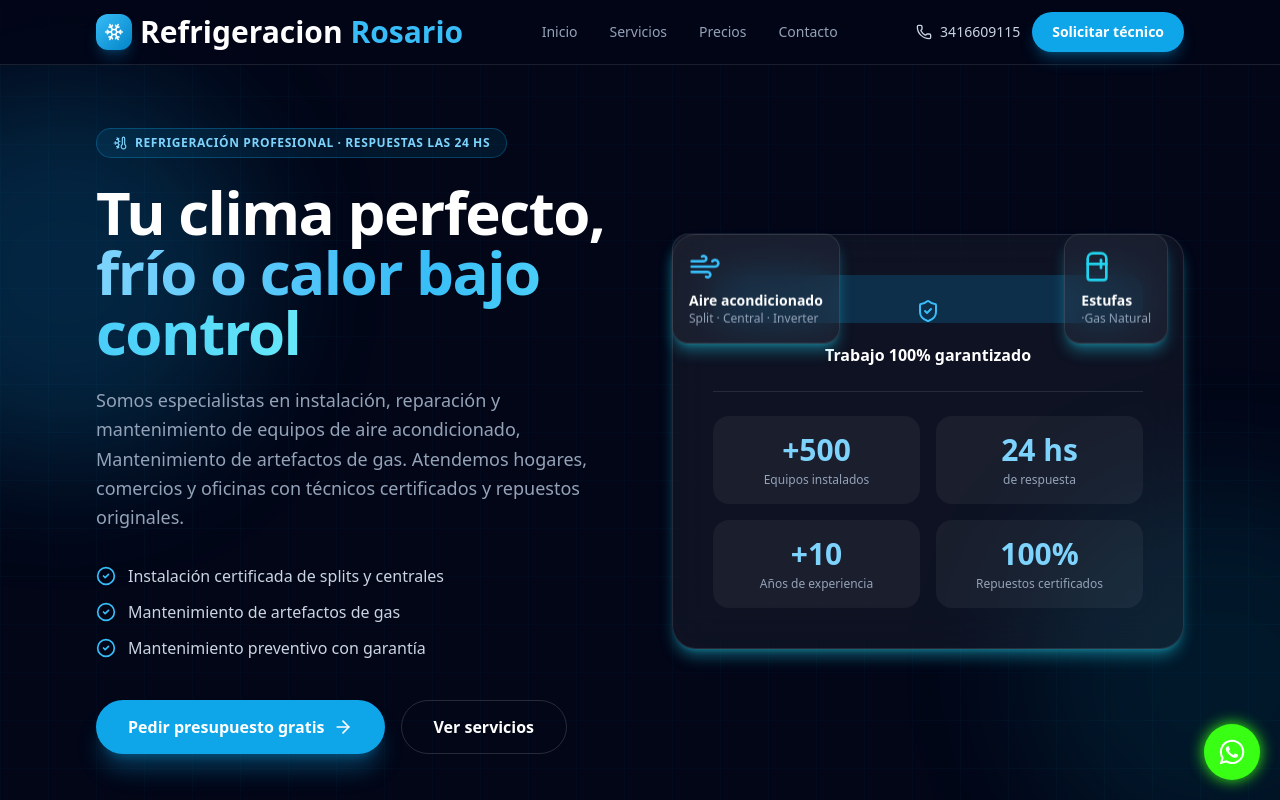
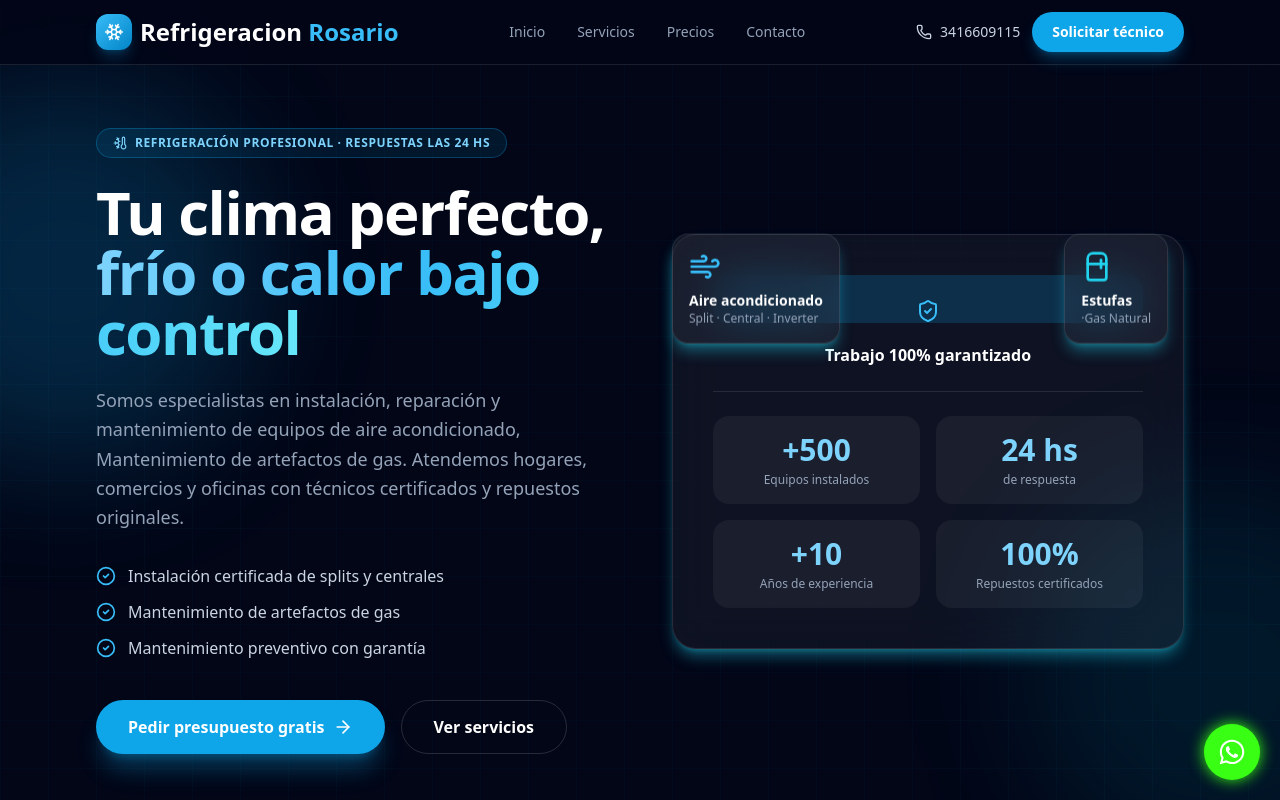
Before and after one commit to fernandobenegas/proyectorCursor, a Next.js app: page / in a window 1280 px wide. Shown: the top 800 px of the page. Built offline with nearby package versions, Linux system fonts and the light colour scheme.

Commit message:
changes to be committed:

```diff
--- a/components/header.tsx
+++ b/components/header.tsx
@@ -21,8 +21,8 @@ export default function Header() {
           <span className="flex h-9 w-9 items-center justify-center rounded-xl bg-gradient-to-br from-frost-400 to-frost-600 shadow-lg shadow-frost-500/25">
             <Snowflake className="h-5 w-5 text-white" />
           </span>
-          <span className="text-white-400 text-3xl">
-            Refrigeracion <span className="text-frost-400 text-3xl">Rosario</span>
+          <span className="text-white-400 text-2xl">
+            Refrigeracion <span className="text-frost-400 text-2xl">Rosario</span>
           </span>
         </a>
 
```
